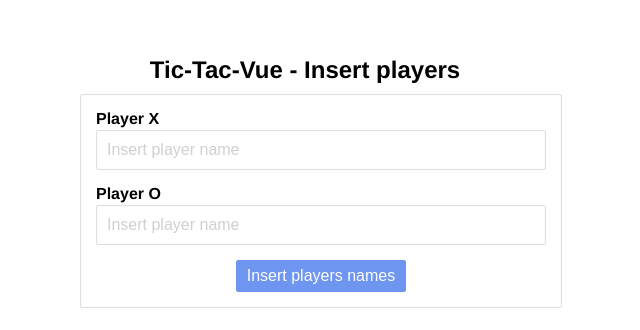
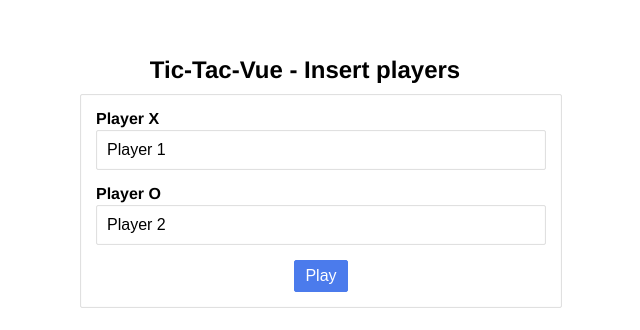
Before and after one commit to Sanfra1407/Tic-Tac-Vue, a Vue app: page /#/ in a window 1280 px wide. Shown: the part 218-548 px from the top of the page, without its empty margins (335-975 px from the left). Built offline with nearby package versions, Linux system fonts and the light colour scheme.

Commit message:
Update Players.vue

```diff
--- a/src/components/molecules/Players.vue
+++ b/src/components/molecules/Players.vue
@@ -54,8 +54,8 @@ export default {
 
   data() {
     return {
-      playerO: '',
-      playerX: ''
+      playerX: 'Player 1',
+      playerO: 'Player 2',
     };
   },
 
```
